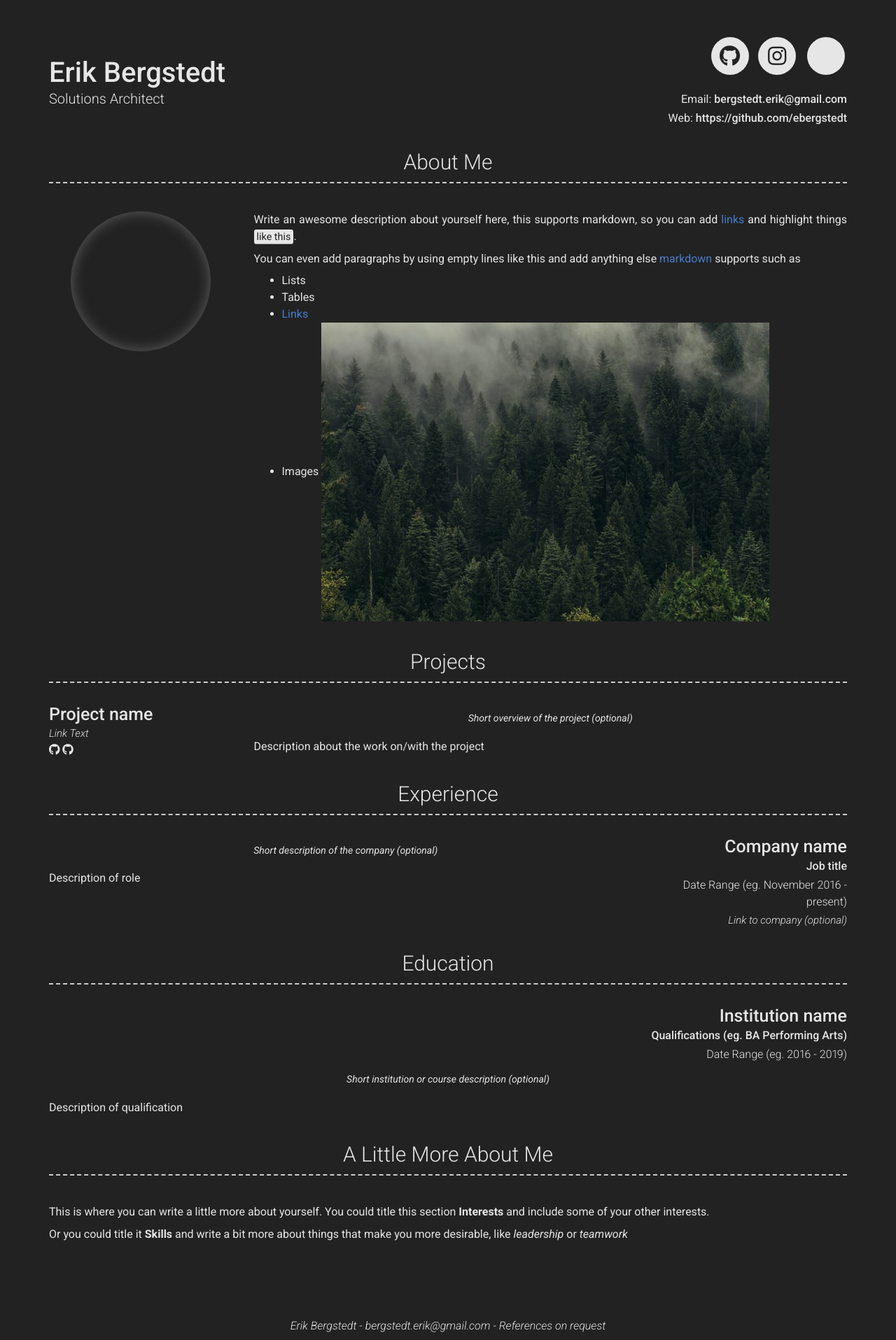
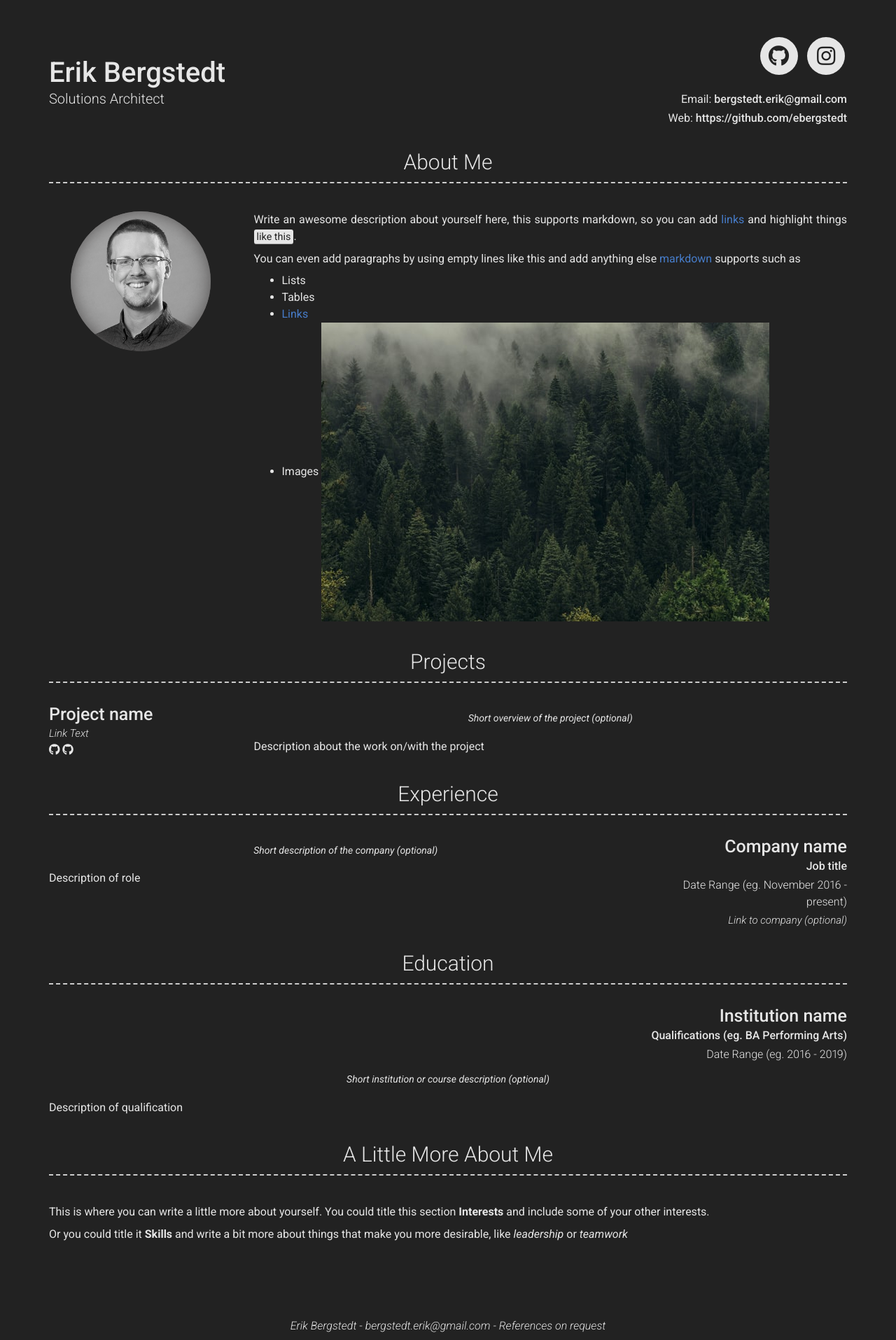
Before and after one commit to ebergstedt/resume, a Jekyll site: the page built from index.md, in a window 1280 px wide. Shown: the whole page at 70% size. Built offline with Jekyll 4.4.1, drawn with Linux system fonts in a browser that asks for light colours; nearby versions of some CDN libraries.

Commit message:
no message

```diff
--- a/_config.yml
+++ b/_config.yml
@@ -34,10 +34,10 @@ instagram_username: erikbergstedt
 #orcid_username: 0000-0000-0000-0000
 
 # Additional icon links
-additional_links:
-- title: Link name
-  icon: Font Awesome brand icon name (eg. fab fa-twitter) (https://fontawesome.com/icons?d=gallery&s=brands&m=free)
-  url: Link url (eg. https://google.com)
+#additional_links:
+#- title: Link name
+  #icon: Font Awesome brand icon name (eg. fab fa-twitter) (https://fontawesome.com/icons?d=gallery&s=brands&m=free)
+  #url: Link url (eg. https://google.com)
 # - title: another link
 #   icon: font awesome brand icon name (eg. fab fa-twitter) (https://fontawesome.com/icons?d=gallery&s=brands&m=free)
 #   url: Link url (eg. https://google.com)
@@ -50,7 +50,7 @@ additional_links:
 
 # About Section
 # about_title: About Me (Use this to override about section title)
-about_profile_image: Directory of profile image (eg. images/profile.jpg)
+about_profile_image: images/profile.png
 about_content: | # this will include new lines to allow paragraphs
   Write an awesome description about yourself here, this supports markdown, so you can add [links](http://foobar.com) and highlight things <mark>like this</mark>.
 
```
